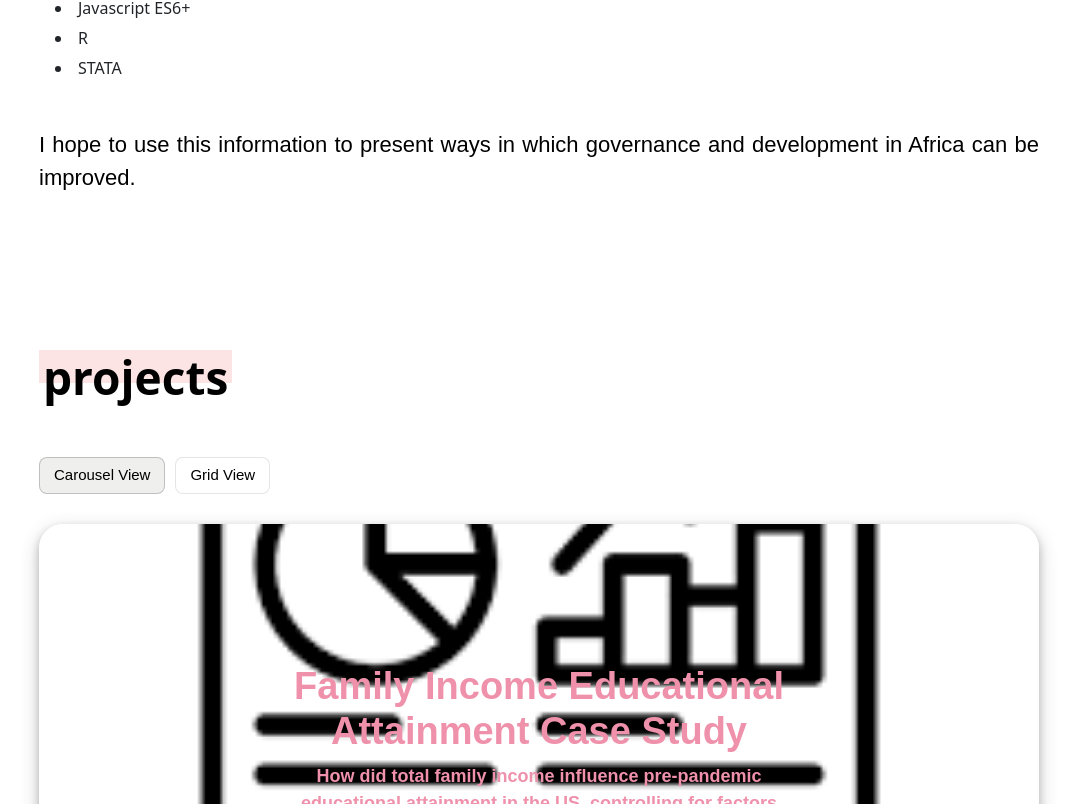
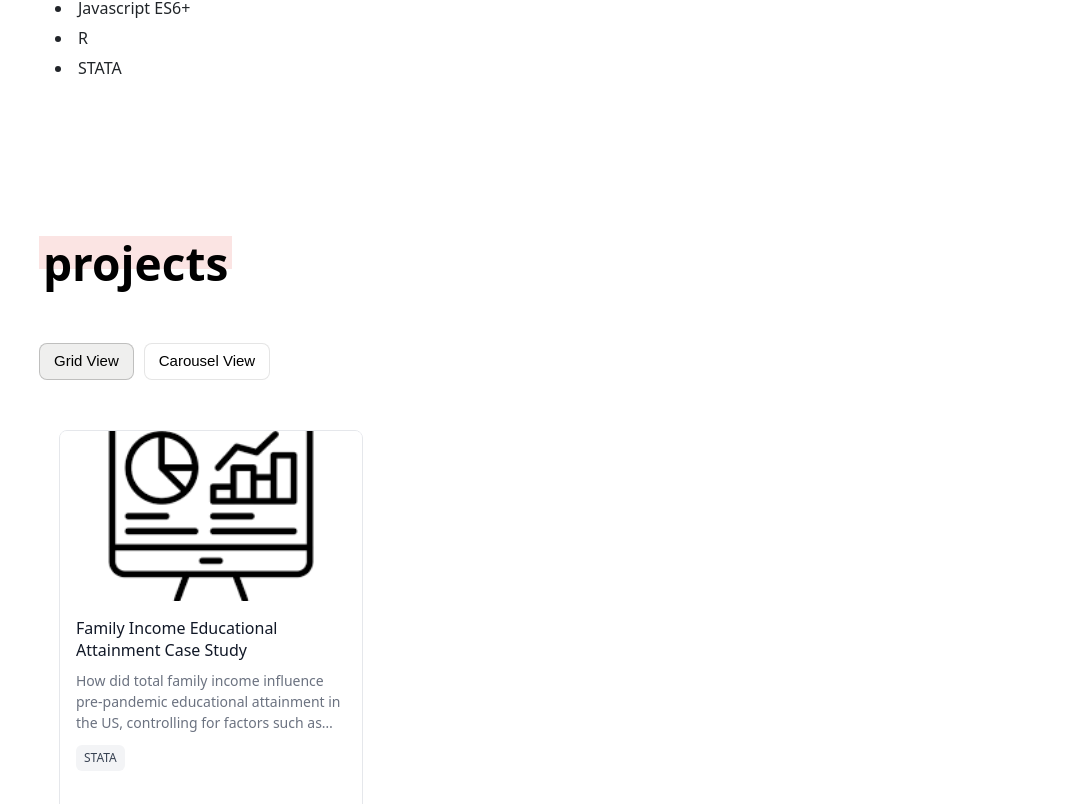
Before and after one commit to dikamanne/dika_room, a React (Create React App) app: page / in a window 1280 px wide. Shown: the part 1156-1960 px from the top of the page, without its empty margins (101-1178 px from the left). Built offline with nearby package versions, Linux system fonts and the light colour scheme; some icons are missing.

Commit message:
Fixed grid view

```diff
--- a/src/components/About.js
+++ b/src/components/About.js
@@ -14,12 +14,8 @@ class About extends React.Component {
       </p>
     );
 
-    const outro = (
-      <p>
-        I hope to use this information to present ways in which governance and development in Africa
-        can be improved.
-      </p>
-    );
+
+
 
     const tech_stack = [
       "Typescript", "Python", "React.js", "Java", "Javascript ES6+", "R", "STATA"
@@ -61,7 +57,7 @@ class About extends React.Component {
               </div>
             </div>
 
-            <div className="about-description">{outro}</div>
+
           </div>
         </FadeInSection>
       </div>
--- a/src/components/Projects.js
+++ b/src/components/Projects.js
@@ -9,13 +9,13 @@ class Projects extends React.Component {
   constructor() {
     super();
     this.state = {
-      view: "carousel" // 'carousel' or 'grid'
+      view: "grid" // 'carousel' or 'grid'
     };
   }
 
   toggleView = () => {
     this.setState((prevState) => ({
-      view: prevState.view === "carousel" ? "grid" : "carousel"
+      view: prevState.view === "carousel" ? "grid" : "grid"
     }));
   };
 
@@ -42,16 +42,16 @@ class Projects extends React.Component {
 
         <div className="view-toggle-container">
         <button
+          className={`view-toggle-btn ${this.state.view === "grid" ? "active" : ""}`}
+          onClick={() => this.setState({ view: "grid" })}
+        >
+        Grid View
+        </button>
+        <button
           className={`view-toggle-btn ${this.state.view === "carousel" ? "active" : ""}`}
           onClick={() => this.setState({ view: "carousel" })}
         >
         Carousel View
-        </button>
-        <button
-          className={`view-toggle-btn ${this.state.view === "grid" ? "active" : ""}`}
-          onClick={() => this.setState({ view: "grid" })}
-        >
-        Grid View
         </button>
       </div>
 
```
